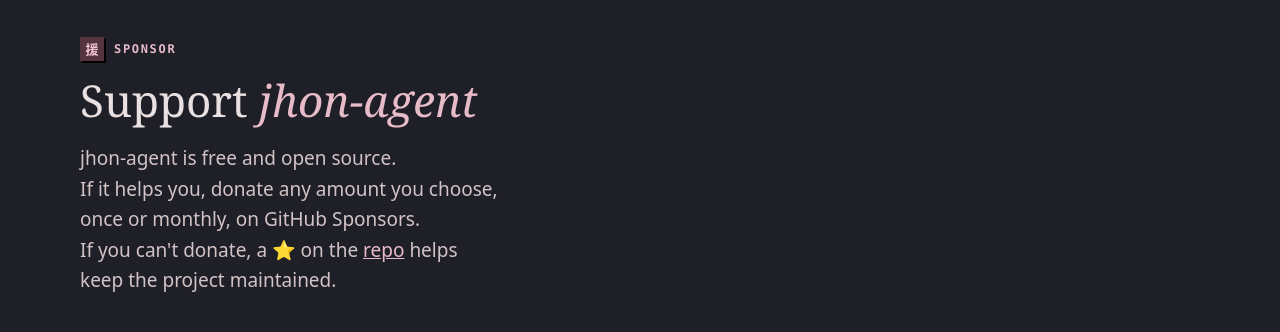
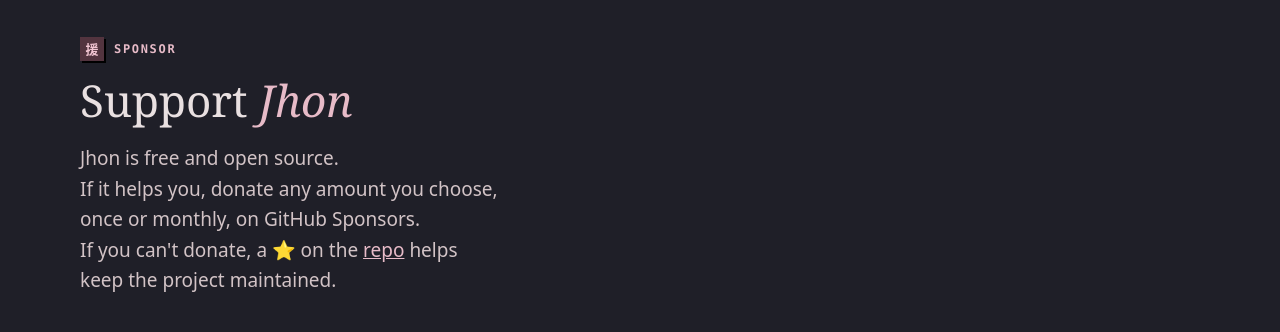
Before and after one commit to jachavarro2004/jhon-site, a plain HTML site: page index.html in a window 1280 px wide. Shown: the part 4448-4780 px from the top of the page. Drawn offline with Linux system fonts and the light colour scheme.

Commit message:
docs(identity): Support Jhon in the social repos, which are not products

```diff
--- a/index.html
+++ b/index.html
@@ -152,8 +152,8 @@
 
  <section class="s spon" id="sponsor" aria-labelledby="sponsor-title"><div class="w">
   <p class="kick"><span class="seal" aria-hidden="true">援</span>sponsor</p>
-  <h2 id="sponsor-title">Support <em>jhon-agent</em></h2>
-  <p class="lead">jhon-agent is free and open source.<br>
+  <h2 id="sponsor-title">Support <em>Jhon</em></h2>
+  <p class="lead">Jhon is free and open source.<br>
    If it helps you, donate any amount you choose,<br>
    once or monthly, on GitHub Sponsors.<br>
    If you can't donate, a ⭐ on the <a href="https://github.com/jachavarro2004/jhon-agent">repo</a> helps<br>
```
Also changed, not shown: 3 other files.
